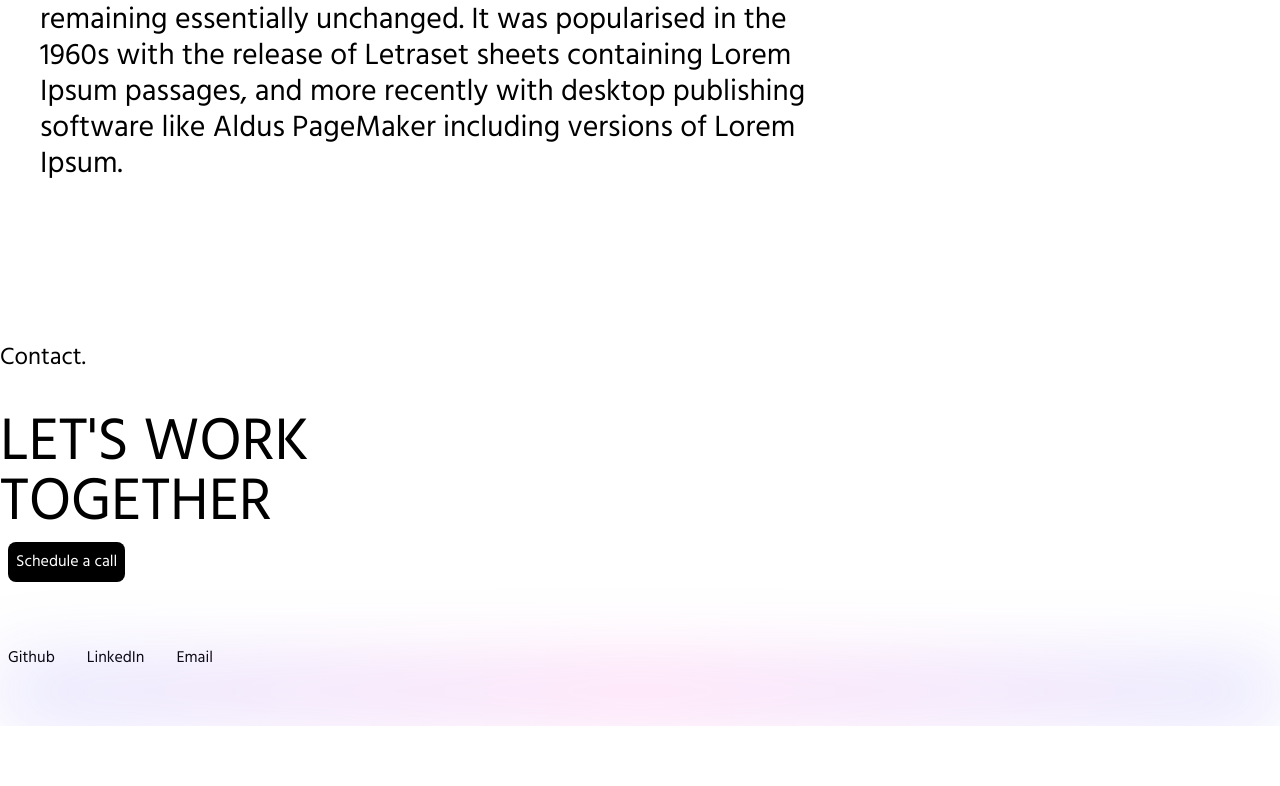
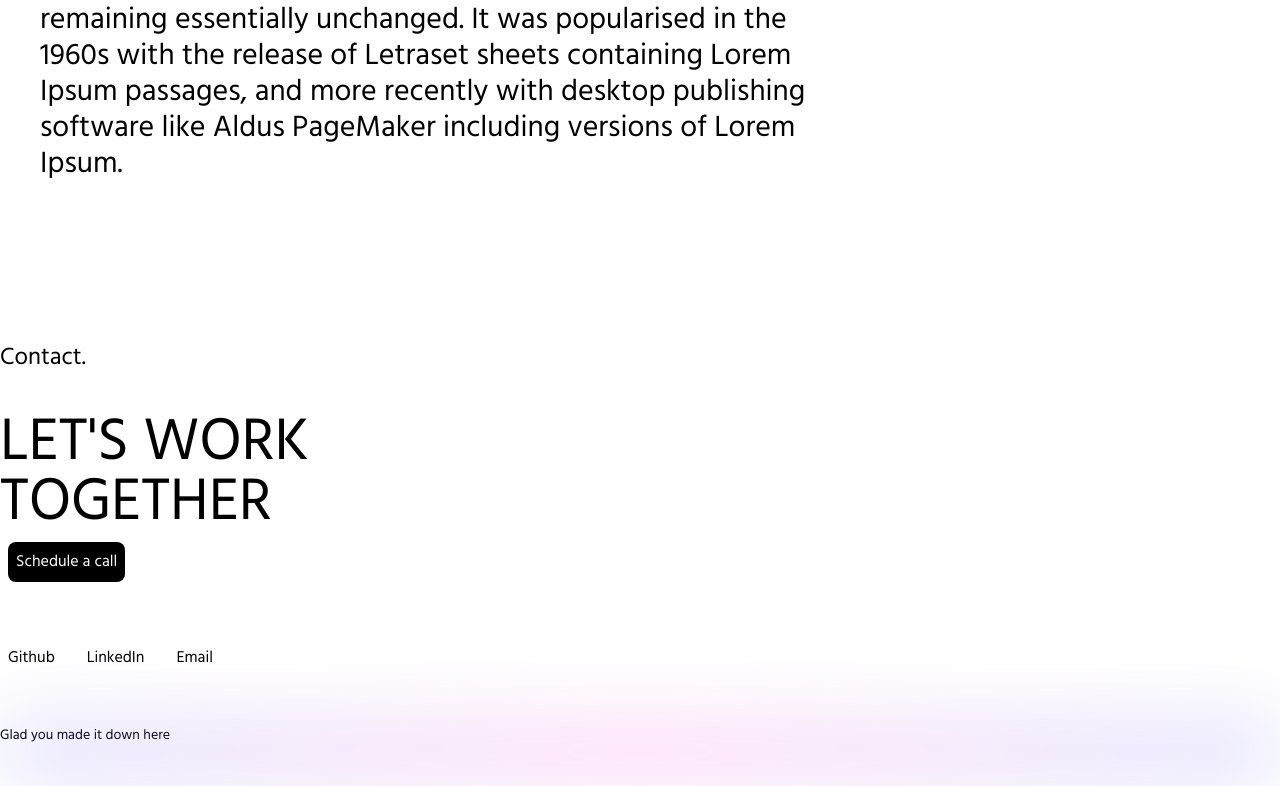
Before and after one commit to MMazenA/portfolio, a Next.js app: page / in a window 1280 px wide. Shown: the part 2986-3772 px from the top of the page. Before the commit the page ends 3712 px from the top, so only its background shows below. Built offline with nearby package versions, Linux system fonts and the light colour scheme.

Commit message:
Update index.js

```diff
--- a/components/Footer/index.js
+++ b/components/Footer/index.js
@@ -24,6 +24,7 @@ const Footer = ({}) => {
         </div>
       </div>
       <h1 className="text-sm text-bold mt-2 laptop:mt-10 p-2 laptop:p-0">
+        Glad you made it down here
       </h1>
     </>
   );
```
